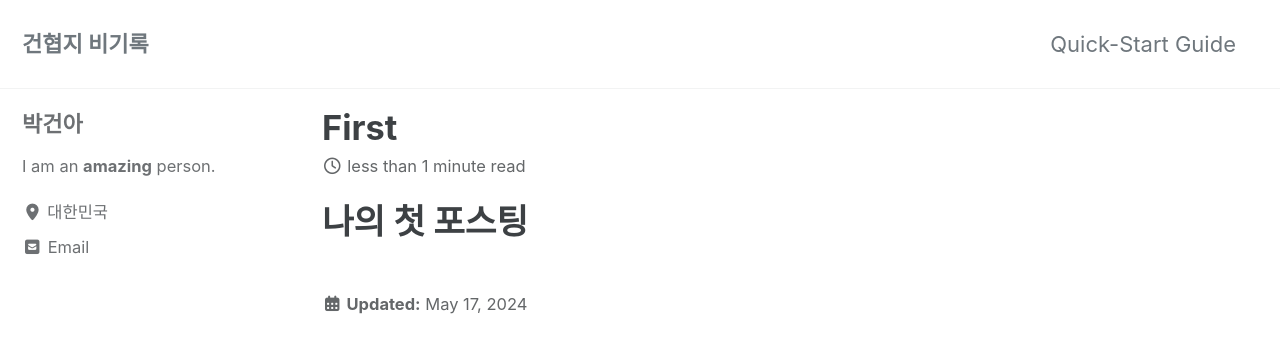
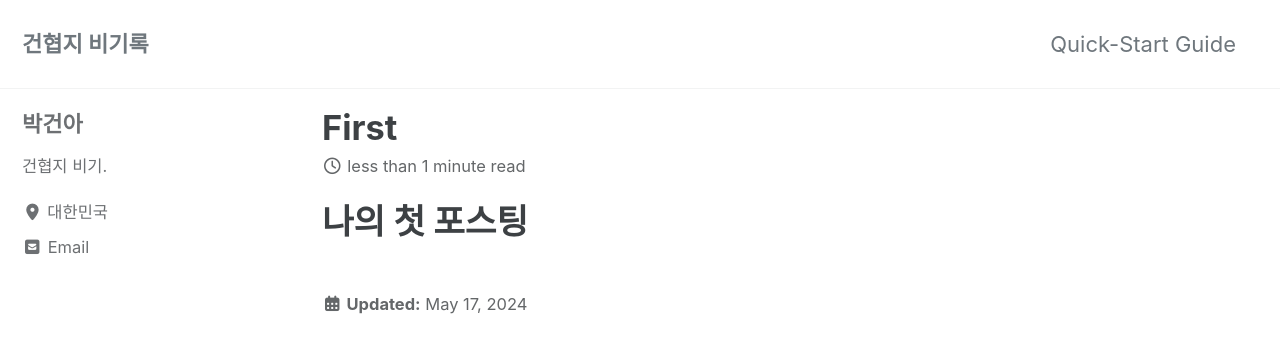
Before and after one commit to gunapark/gunapark.github.io, a Jekyll site: the page built from _posts/2024-05-17-first.md, in a window 1280 px wide. Shown: the top 348 px of the page. Built offline with Jekyll 4.4.1, drawn with Linux system fonts in a browser that asks for light colours; cached includes are drawn as plain includes.

Commit message:
Update _config.yml

```diff
--- a/_config.yml
+++ b/_config.yml
@@ -112,7 +112,7 @@ analytics:
 author:
   name             : "박건아"
   avatar           : # path of avatar image, e.g. "/assets/images/bio-photo.jpg"
-  bio              : "I am an **amazing** person."
+  bio              : "건협지 비기."
   location         : "대한민국"
   email            : "이메일"
   links:
```
